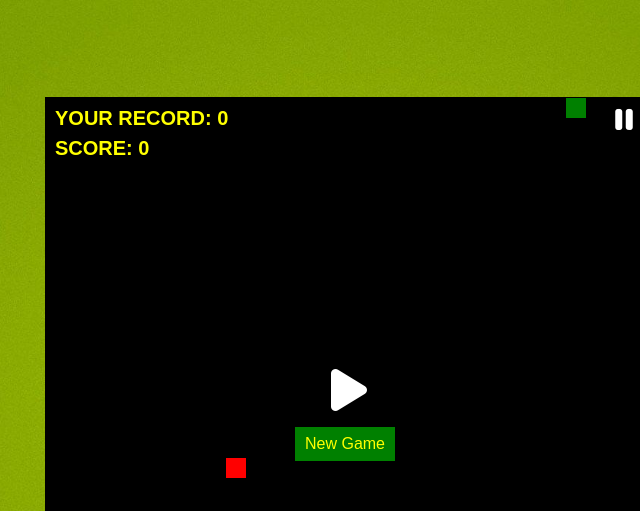
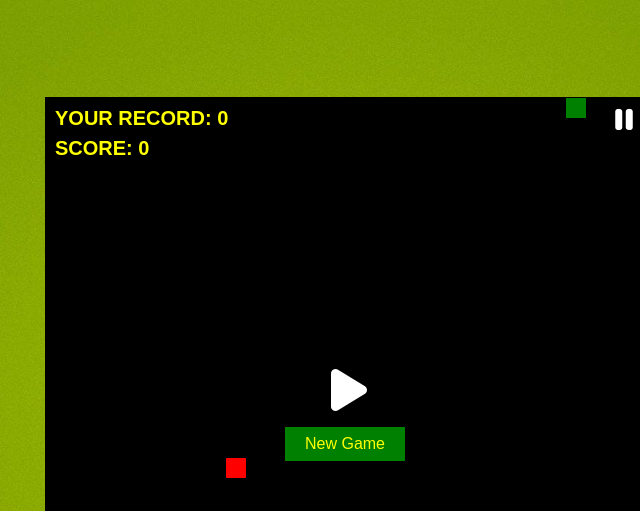
Before and after one commit to Dilele2509/caseStudy, a plain HTML site: page index.html in a window 1280 px wide. Both pictures are taken after a click on the button 918 px from the left and 121 px from the top of the page. Shown: the top 511 px of the page, 294-934 px from the left. Drawn offline with Linux system fonts and the light colour scheme.

Commit message:
update snake game

```diff
--- a/assets/css/style.css
+++ b/assets/css/style.css
@@ -22,13 +22,32 @@ body {
 }
 /* canvas box */
 
-.game{
+.game {
     position: relative;
+}
+
+.setting {
+    position: absolute;
+    width: 600px;
+    height: 600px;
 }
 
 canvas {
     border: 1px solid #000;
     background-color: #000;
+}
+
+button {
+    border: none;
+    padding: 8px;
+    font-size: 16px;
+    color: #fff;
+    background-color: transparent;
+}
+
+button:hover {
+    opacity: .7;
+    cursor: pointer;
 }
 
 .record,
@@ -46,26 +65,13 @@ canvas {
     top: 40px;
 }
 
-button {
-    border: none;
-    padding: 8px;
-    font-size: 16px;
-    color: #fff;
-    background-color: transparent;
-}
-
-button:hover {
-    opacity: .7;
-    cursor: pointer;
-}
-
 .newGameBtn,
 .btnReset {
     display: none;
     position: absolute;
     top: 330px;
-    left: 250px;
-    min-width: 100px;
+    left: 240px;
+    min-width: 120px;
     min-height: 30px;
     font-weight: 500;
     background-color: green;
--- a/main.js
+++ b/main.js
@@ -1,3 +1,7 @@
+let divGame = document.querySelector('.game');
+let divSetting = document.querySelector('.setting');
+let setSnakeColor = document.querySelector('.snakeColor');
+
 class snakeGame {
 
     constructor(){
@@ -26,9 +30,9 @@ class snakeGame {
         this.maxResult = document.createElement('div');
         this.maxResult.classList.add("record");
 
-        document.body.firstChild.nextSibling.appendChild(this.canvas);
-        document.body.firstChild.nextSibling.appendChild(this.maxResult);
-        document.body.firstChild.nextSibling.appendChild(this.result);
+        divGame.appendChild(this.canvas);
+        divSetting.appendChild(this.maxResult);
+        divSetting.appendChild(this.result);
 
 
         // create reset button
@@ -39,7 +43,7 @@ class snakeGame {
             this.btnReset.style.display = 'none';
             this.reset();
         })
-        document.body.firstChild.nextSibling.appendChild(this.btnReset);
+        divSetting.appendChild(this.btnReset);
 
         // create stop button
         this.stopBtn = document.createElement('button');
@@ -50,7 +54,7 @@ class snakeGame {
             this.newGameBtn.style.display = 'block';
             this.stop();
         })
-        document.body.firstChild.nextSibling.appendChild(this.stopBtn);
+        divSetting.appendChild(this.stopBtn);
 
         // create play button
         this.playBtn = document.createElement('button');
@@ -61,7 +65,7 @@ class snakeGame {
             this.playBtn.style.display = 'none';
             this.newGameBtn.style.display = 'none';
         })
-        document.body.firstChild.nextSibling.appendChild(this.playBtn);
+        divSetting.appendChild(this.playBtn);
 
         // create new game button
         this.newGameBtn = document.createElement('button');
@@ -74,8 +78,7 @@ class snakeGame {
             this.record = 0;
             this.reset();
         })
-        document.body.firstChild.nextSibling.appendChild(this.newGameBtn);
-
+        divSetting.appendChild(this.newGameBtn);
 
         this.snake = new snake(this);
         this.food = new food(this);
@@ -93,7 +96,6 @@ class snakeGame {
     loop(){
         this.update();
         this.draw();
-        // this.timeOut = setTimeout(()=>this.loop(), 60)
         this.resume();
     }
 
```
